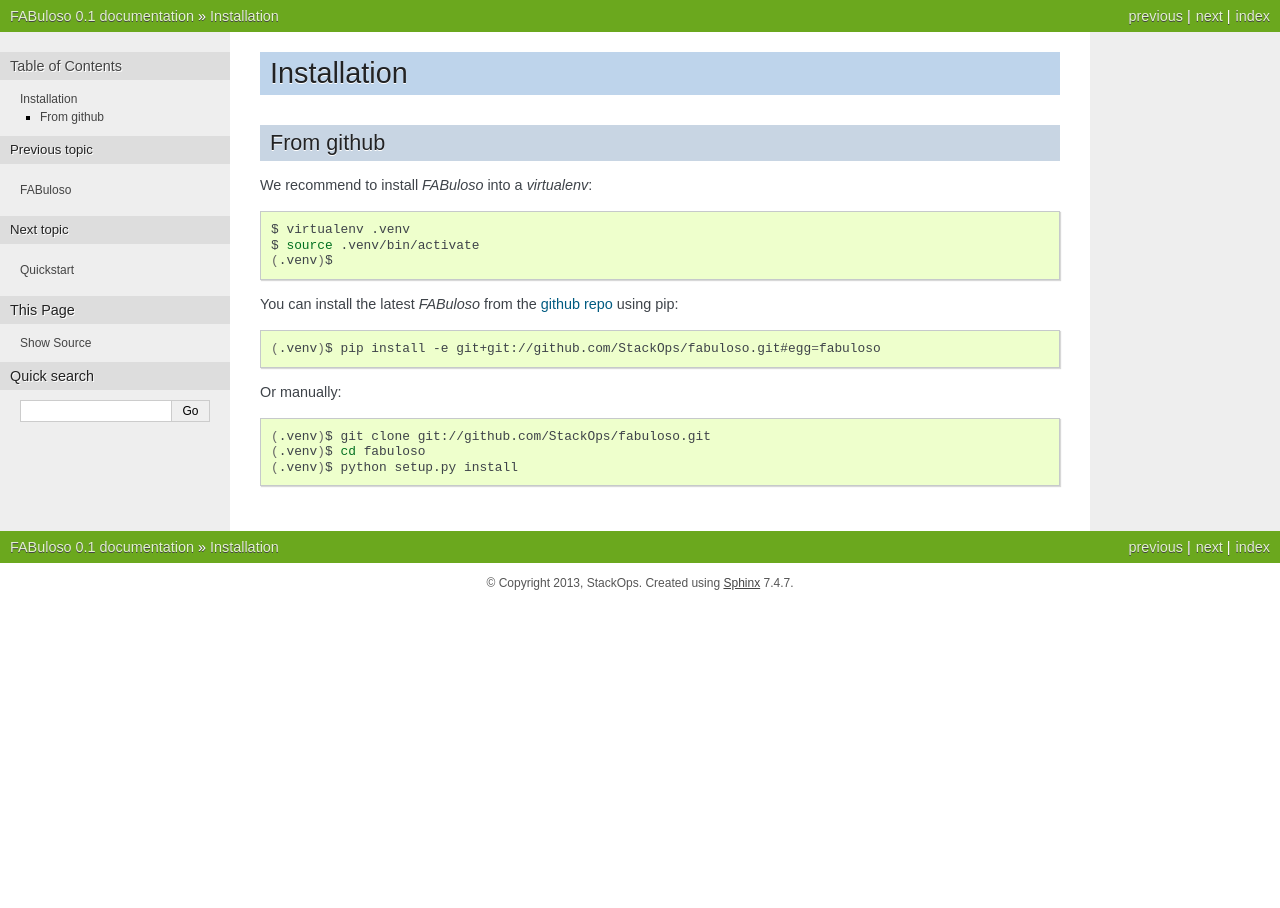
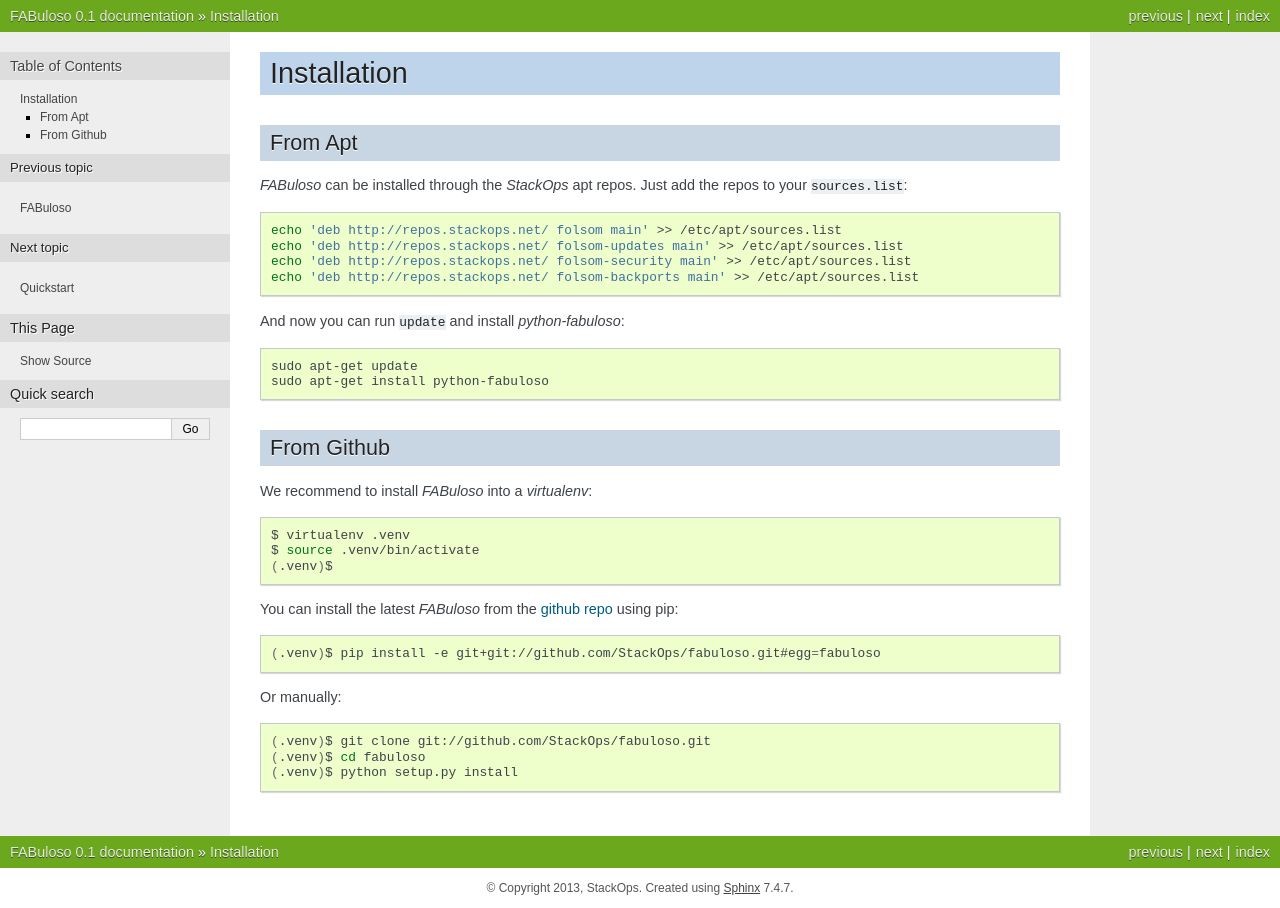
Before and after one commit to StackOps/fabuloso, a Sphinx documentation site: the page built from docs/source/install.rst, in a window 1280 px wide. Built offline with Sphinx 7.4.7, drawn with Linux system fonts in a browser that asks for light colours.

Commit message:
Added installation from apt repos to docs

```diff
--- a/docs/source/install.rst
+++ b/docs/source/install.rst
@@ -1,7 +1,28 @@
 Installation
 ============
 
-From github
+
+From Apt
+--------
+
+*FABuloso* can be installed through the *StackOps* apt repos. Just add the repos to your ``sources.list``:
+
+.. code-block:: bash
+
+    echo 'deb http://repos.stackops.net/ folsom main' >> /etc/apt/sources.list
+    echo 'deb http://repos.stackops.net/ folsom-updates main' >> /etc/apt/sources.list
+    echo 'deb http://repos.stackops.net/ folsom-security main' >> /etc/apt/sources.list
+    echo 'deb http://repos.stackops.net/ folsom-backports main' >> /etc/apt/sources.list
+
+And now you can run ``update`` and install *python-fabuloso*:
+
+.. code-block:: bash
+
+    sudo apt-get update
+    sudo apt-get install python-fabuloso
+
+
+From Github
 -----------
 
 We recommend to install *FABuloso* into a *virtualenv*:
```
